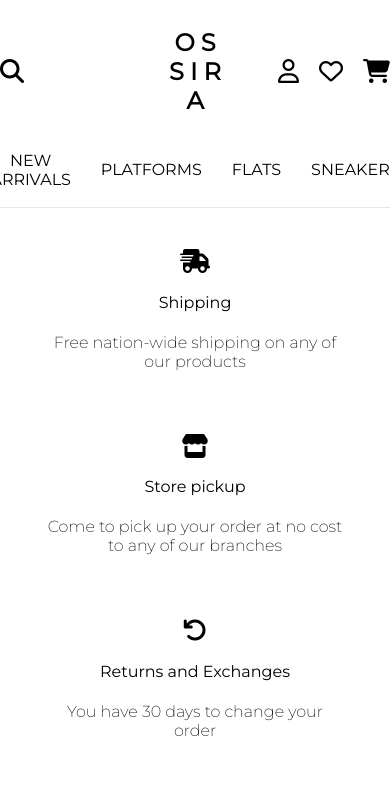
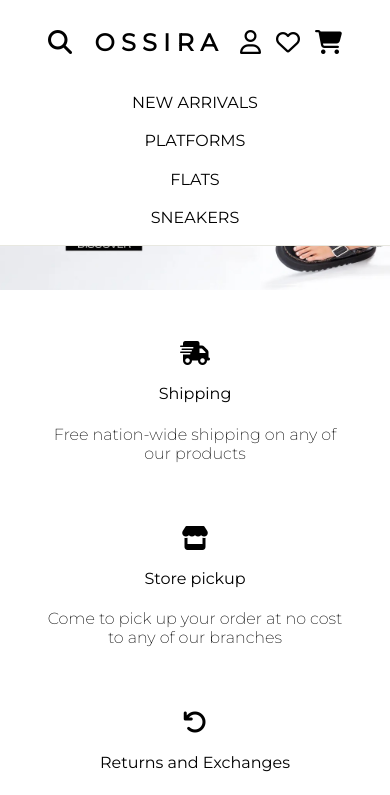
Before and after one commit to tefi-sosa/OSSIRA, a React (Create React App) app: page / in a window 390 px wide. Shown: the top 795 px of the page. Built offline with nearby package versions, Linux system fonts and the light colour scheme; a web font is replaced by a local one.

Commit message:
Working on responsiveness

```diff
--- a/src/components/layout/Header.js
+++ b/src/components/layout/Header.js
@@ -64,7 +64,7 @@ const Header = () => {
                 </div>
 
             </nav>
-            <nav>
+            <nav className={classes.nav_hide}>
                 <li>
                     <NavLink style={styleActiveLink} to='/all'>NEW ARRIVALS</NavLink>
                 </li>
--- a/src/components/layout/Header.module.css
+++ b/src/components/layout/Header.module.css
@@ -12,8 +12,8 @@ header {
 }
 
 nav {
-  width: 100vw;
-  max-width: 1300px;
+  /* width: 100%; */
+  /* max-width: 1300px; */
   display: flex;
   justify-content: center;
   gap: 30px;
@@ -40,4 +40,36 @@ nav {
 
 .brand_title {
   justify-self: center;
+  min-width: 129px;
 }
+
+@media only screen and (min-device-width : 480px) and (max-device-width : 1180px) {
+  .header_item_rigth {
+    max-width: 150px;
+  }
+
+  .header_item_left {
+    width: 150px;
+  }
+}
+
+@media screen and (max-width: 580px) {
+  nav{
+    gap:5vw;
+  }
+
+  .nav_hide {
+    flex-direction: column;
+  }
+
+  .header_item_rigth {
+    width: auto;
+    /* position: absolute;
+    left: 225px; */
+  }
+
+  .header_item_left {
+    width: auto;
+    gap: 15px;
+  }
+}
--- a/src/components/pages/Home.js
+++ b/src/components/pages/Home.js
@@ -13,7 +13,7 @@ const Home = () => {
   return (
     <section>
       <div className={classes.img_}>
-        <NavLink to='all'><img className={classes.img_banner} src={secondBanner} alt=''></img></NavLink>
+        <NavLink to='all'><img className={classes.img_banner && classes.img_banner1} src={secondBanner} alt=''></img></NavLink>
       </div>
 
       <div className={classes.features}>
@@ -34,7 +34,7 @@ const Home = () => {
         </div>
       </div>
       <div className={classes.img_}>
-        <NavLink to='platforms' className={classes.banner_link}><img className={classes.img_banner} src={banner} alt=''></img></NavLink>
+        <NavLink to='platforms' className={classes.banner_link}><img className={classes.img_banner && classes.img_banner2} src={banner} alt=''></img></NavLink>
       </div>
           </section>
   )
--- a/src/components/pages/Home.module.css
+++ b/src/components/pages/Home.module.css
@@ -14,10 +14,13 @@
   color: rgb(141, 139, 139);
 }
 
+.img_ {
+  width: 100vw;
+  max-width: 100%;
+}
 
-.img_banner {
+.img_banner, .img_banner1, .img_banner2 {
   object-fit:cover;
-  object-position: -80;
   width: 100vw;
   max-width: 100%;
 }
@@ -25,3 +28,25 @@
 .banner_link {
   background-color: black;
 }
+
+@media only screen and (min-device-width : 480px) and (max-device-width : 768px) {
+  .img_banner1 {
+    height: 225px;
+    object-position: 10% 0%;
+  }
+
+  .img_banner2 {
+    height: 500px;
+  }
+}
+
+@media only screen and (max-width: 480px) {
+  .img_banner1 {
+    height: 160px;
+    object-position: 5% 0%;
+  }
+
+  .img_banner2 {
+    height: 300px;
+  }
+  }
```
